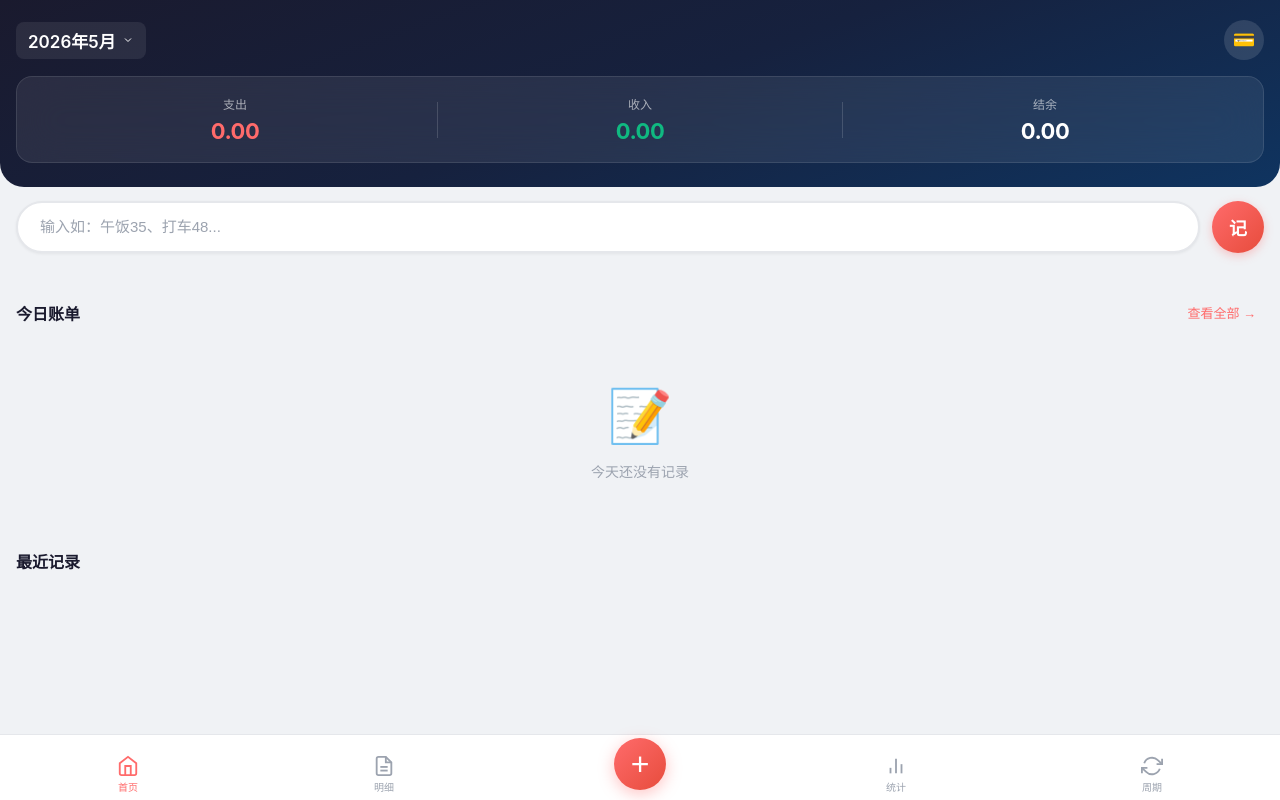
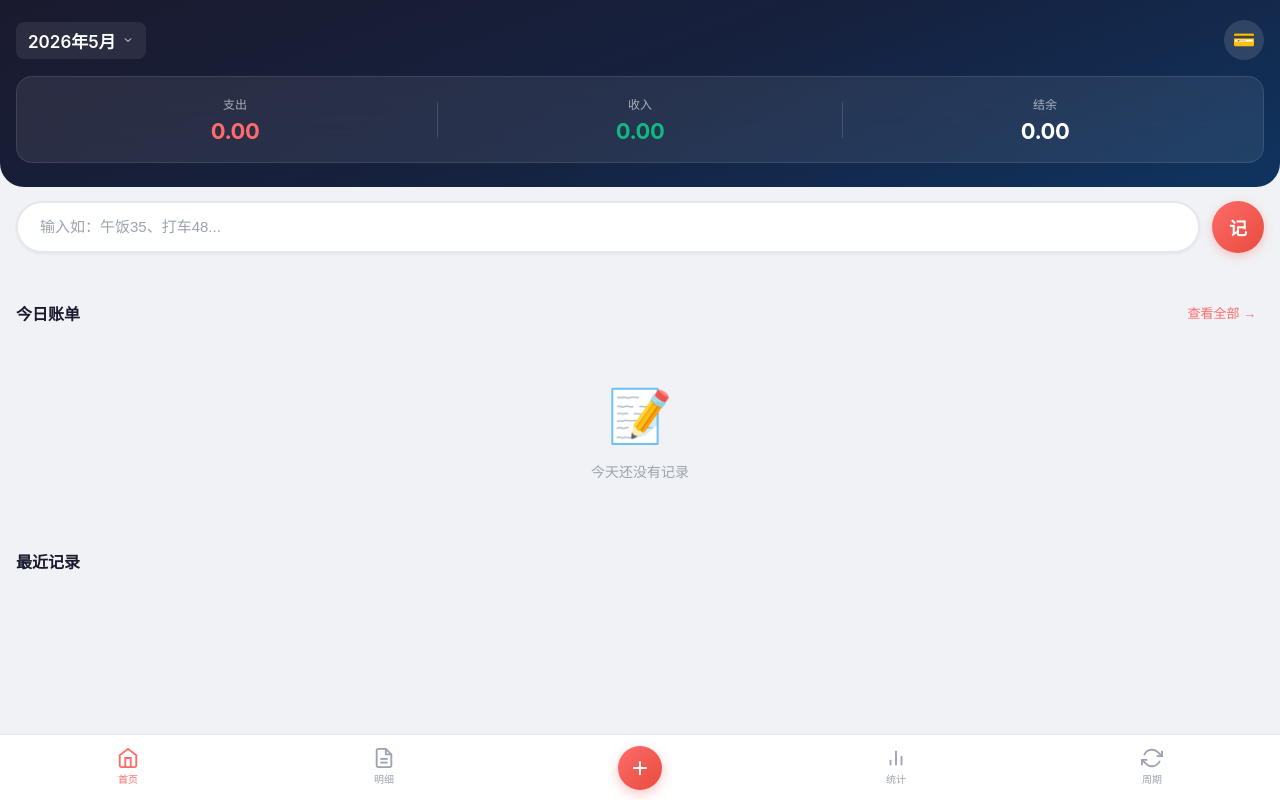
Before and after one commit to 815378710-rgb/potato-money, a website: page public/index.html in a window 1280 px wide. Drawn offline with Linux system fonts and the light colour scheme; no server answers.

Commit message:
fix: 底部导航栏对称性调整 - tab-bar居中布局、+按钮缩小

```diff
--- a/public/css/style.css
+++ b/public/css/style.css
@@ -370,7 +370,8 @@ body {
   backdrop-filter: blur(20px);
   display: grid;
   grid-template-columns: repeat(5, 1fr);
-  align-items: end;
+  align-items: center;
+  justify-items: center;
   border-top: 1px solid var(--border);
   z-index: 100;
 }
@@ -401,18 +402,17 @@ body {
   cursor: pointer;
 }
 .add-btn-circle {
-  width: 52px;
-  height: 52px;
+  width: 44px;
+  height: 44px;
   background: linear-gradient(135deg, #FF6B6B 0%, #E74C3C 100%);
   border-radius: 50%;
   display: flex;
   align-items: center;
   justify-content: center;
-  font-size: 32px;
+  font-size: 28px;
   color: white;
   font-weight: 300;
-  box-shadow: 0 4px 16px rgba(255,107,107,0.4);
-  margin-bottom: 10px;
+  box-shadow: 0 4px 12px rgba(255,107,107,0.4);
   transition: transform 0.2s, box-shadow 0.2s;
 }
 .tab-add:active .add-btn-circle { transform: scale(0.9) translateY(2px); box-shadow: 0 2px 8px rgba(255,107,107,0.3); }
```
